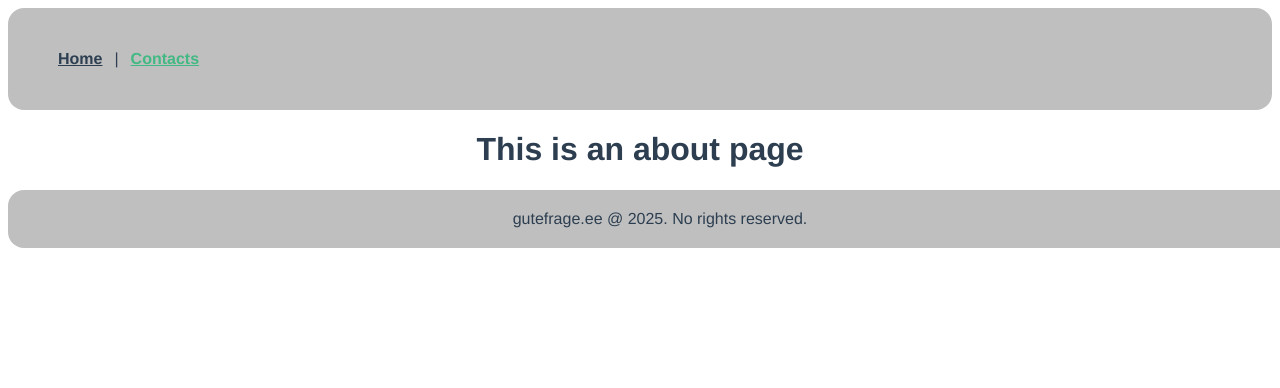
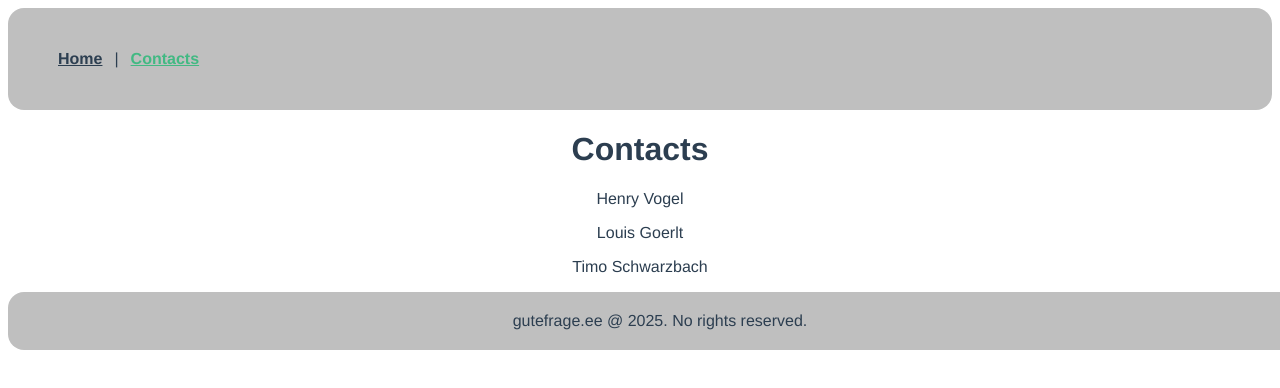
Before and after one commit to timoschwarzbach/WAD-Homework4, a Vue app in the folder frontend/: page /#/contacts in a window 1280 px wide. Shown: the top 388 px of the page. Built offline with nearby package versions, Linux system fonts and the light colour scheme.

Commit message:
update contacts

```diff
--- a/frontend/src/views/ContactsView.vue
+++ b/frontend/src/views/ContactsView.vue
@@ -1,6 +1,9 @@
 <template>
   <div class="about">
-    <h1>This is an about page</h1>
+    <h1>Contacts</h1>
+    <p>Henry Vogel</p>
+    <p>Louis Goerlt</p>
+    <p>Timo Schwarzbach</p>
   </div>
 </template>
 
```
